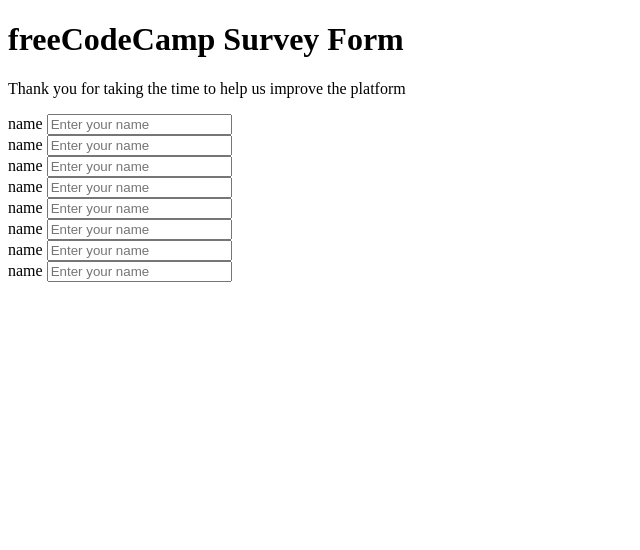
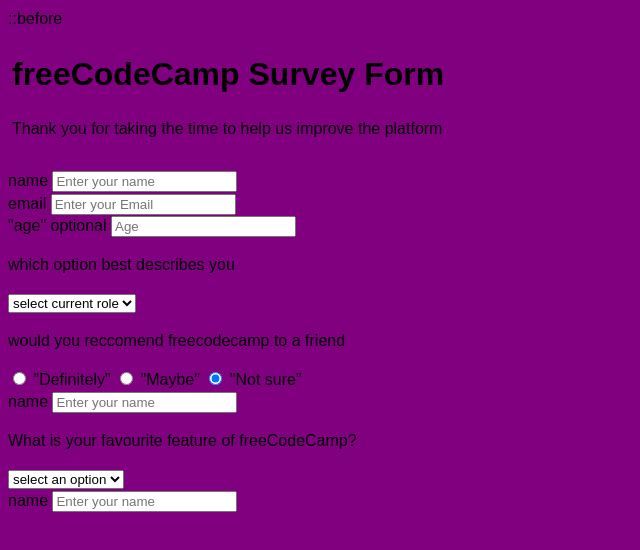
Before and after one commit to tundelakins/microverse_trial_survey_form, a plain HTML site: page index.html in a window 1280 px wide. Shown: the whole page, without its empty margins (0-640 px from the left). Drawn offline with Linux system fonts and the light colour scheme.

Commit message:
second commit

```diff
--- a/css/style.css
+++ b/css/style.css
@@ -0,0 +1,36 @@
+body::before {
+    content: '';
+    position: fixed;
+    top: 0;
+    left:0;
+    height: 100%;
+    width:100%;
+    z-index: -1;
+    background: purple;
+    background-size: cover;
+    background-repeat: no-repeat;
+    background-position: center;
+
+}
+
+*, *::before, *::after {
+    box-sizing: border-box;
+}
+
+.header {
+    padding: 0 0.25rem;
+    margin-bottom: 1.875rem;
+}
+header {
+
+    display: block;
+}
+
+body {
+    font-family: sans-serif;
+font-size: 1rem;
+font-weight: 400;
+line-height: 1.4;
+color: whitesmoke
+margin: 0;
+}
--- a/index.html
+++ b/index.html
@@ -7,13 +7,18 @@
   </head>
 
   <body>
+    ::before
+<div class="container">
+  <header class="header">
+    <h1 id="title" class="text-center">
+      freeCodeCamp Survey Form
+    </h1>
+    <p id="description" class="description text-center">
+      Thank you for taking the time to help us improve the platform
+    </p>
 
-      <h1 id="title">
-        freeCodeCamp Survey Form
-      </h1>
-      <p id="description">
-        Thank you for taking the time to help us improve the platform
-      </p>
+  </header>
+</div>
 
       <form id="survey-form" action="">
 
@@ -23,8 +28,42 @@
         </div>
 
         <div class="form-group">
-          <label for="name" id="name-label">name</label>
-          <input type="text" name="name" id="name" class="form-control" placeholder="Enter your name">
+          <label for="email" id="email-label">email</label>
+          <input type="email" name="email" id="email" class="form-control" placeholder="Enter your Email">
+        </div>
+
+        <div class="form-group">
+          <label for="number" id="number-label">"age"</label>
+          <span class="clue">optional</span>
+          <input type="number" name="age" id="number" class="form-control" placeholder="Age">
+        </div>
+
+        <div class="form-group">
+          <p>which option best describes you</p>
+          <select name="role" id="dropdown" class="form-control" required>
+            <option disabled selected value>select current role</option>
+            <option value="student">Student</option>
+            <option value="job">Full Time Job</option>
+            <option value="learner">Full Time Learner</option>
+            <option value="Prefer not to say">Student</option>
+            <option value="other">Other</option>
+          </select>
+        </div>
+
+        <div class="form-group">
+          <p>would you reccomend freecodecamp to a friend</p>
+          <label for="name" id="name-label">
+
+            <input type="radio" name="user-recommend"  value="definitely" class="input-radio"  checked> "Definitely"
+          </label>
+          <label for="name" id="name-label">
+
+            <input type="radio" name="user-recommend"  value="Maybe" class="input-radio"  checked> "Maybe"
+          </label>
+          <label for="name" id="name-label">
+
+            <input type="radio" name="user-recommend"  value="not-sure" class="input-radio"  checked> "Not sure"
+          </label>
         </div>
 
         <div class="form-group">
@@ -33,23 +72,14 @@
         </div>
 
         <div class="form-group">
-          <label for="name" id="name-label">name</label>
-          <input type="text" name="name" id="name" class="form-control" placeholder="Enter your name">
-        </div>
-
-        <div class="form-group">
-          <label for="name" id="name-label">name</label>
-          <input type="text" name="name" id="name" class="form-control" placeholder="Enter your name">
-        </div>
-
-        <div class="form-group">
-          <label for="name" id="name-label">name</label>
-          <input type="text" name="name" id="name" class="form-control" placeholder="Enter your name">
-        </div>
-
-        <div class="form-group">
-          <label for="name" id="name-label">name</label>
-          <input type="text" name="name" id="name" class="form-control" placeholder="Enter your name">
+          <p>What is your favourite feature of freeCodeCamp?</p>
+          <select name="mostlike" id="most-like" class="form-control" required>
+            <option disabled selected value>select an option</option>
+            <option value="Challenges">Challenges</option>
+            <option value="projects">projects</option>
+            <option value="community">community</option>
+            <option value="opensource">Open Source</option>
+          </select>
         </div>
 
         <div class="form-group">
```
